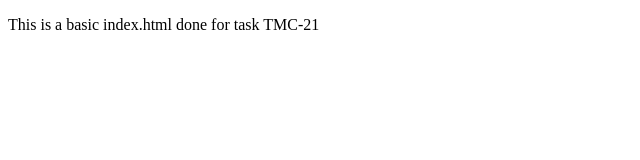
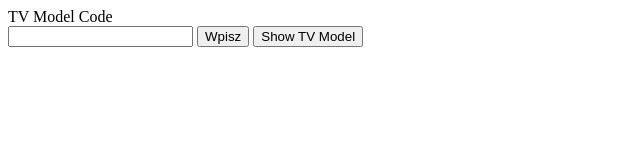
Before and after one commit to r-tomaszewsk/inkubator-beta, a plain HTML site: page Index.html in a window 1280 px wide. Shown: the whole page, without its empty margins (0-640 px from the left). Drawn offline with Linux system fonts and the light colour scheme.

Commit message:
two button

```diff
--- a/Index.html
+++ b/Index.html
@@ -1,10 +1,19 @@
 
 <!DOCTYPE html>
-	<html>
-		<head>
-			<title>This is a title</title>
-		</head>
-		<body>
-			<p>This is a basic index.html done for task TMC-21</p>
-		</body>
-	</html>
+<html lang="en">
+<head>
+    <meta charset="UTF-8">
+    <meta name="viewport" content="width=device-width, initial-scale=1.0">
+    <meta http-equiv="X-UA-Compatible" content="ie=edge">
+    <title>Document</title>
+	<!-- <link rel="stylesheet" href="Styles.css"> -->
+
+</head>
+<body>
+    <header>TV Model Code</header>
+    <input type="text">
+    <button id="buttonInput">Wpisz</button>
+    <button id="buttonShow">Show TV Model</button>
+    <script src="js/app.js"></script>
+</body>
+</html>
--- /dev/null
+++ b/js/app.js
@@ -0,0 +1,9 @@
+const button = document.querySelector("#buttonInput");
+const buttonModel = document.querySelector("#buttonShow");
+
+button.addEventListener("click", function(){
+    console.log("Wpisz");
+});
+buttonModel.addEventListener("click", function() {
+    console.log("Show TV Model")
+})
```
